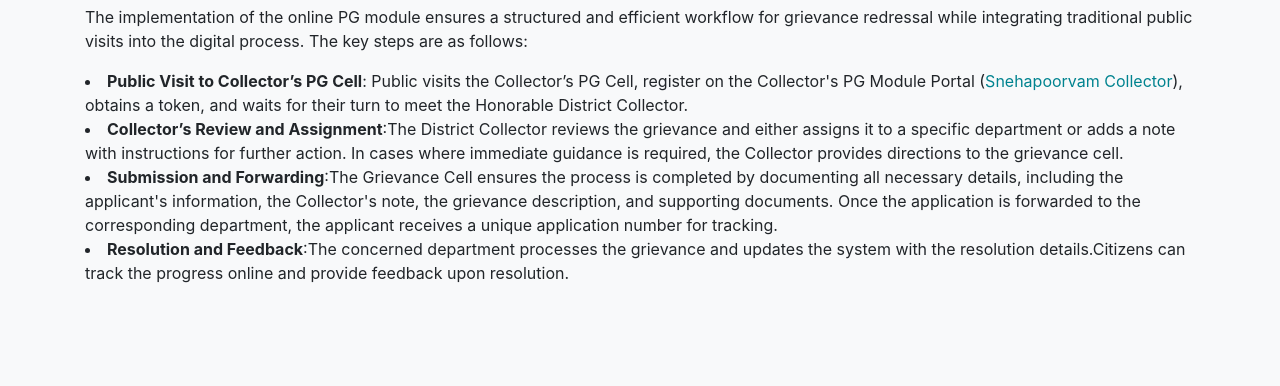
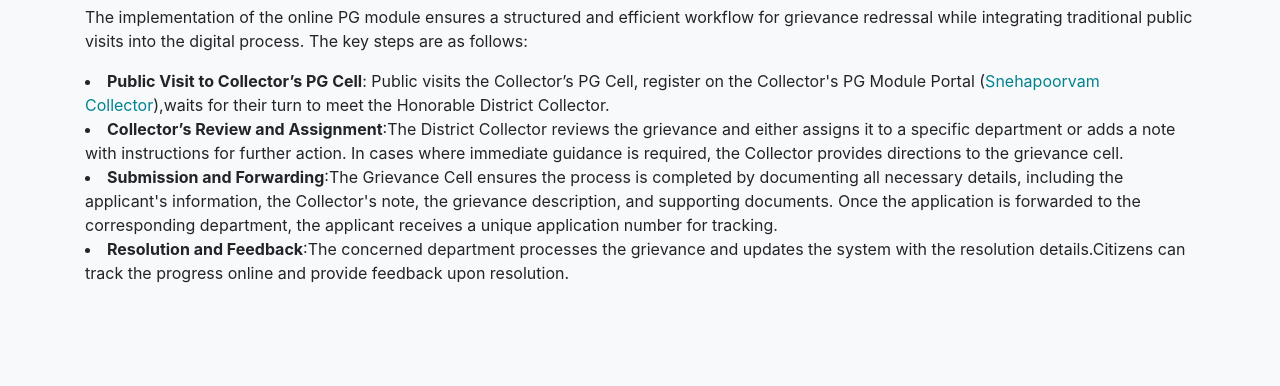
Before and after one commit to pgalp/pgalp.github.io, a plain HTML site: page workflow/index.html in a window 1280 px wide. Shown: the part 145-531 px from the top of the page. Drawn offline with Linux system fonts and the light colour scheme.

Commit message:
Update index.html

```diff
--- a/workflow/index.html
+++ b/workflow/index.html
@@ -477,7 +477,7 @@ html {
   </div>
 <div class="content-body col-12 content px-0 text-body"><p>The implementation of the online PG module ensures a structured and efficient workflow for grievance redressal while integrating traditional public visits into the digital process. The key steps are as follows:</p>
 <!-- <ul> -->
-<p><strong><li>Public Visit to Collector’s PG Cell</strong>: Public visits the Collector’s PG Cell, register on the Collector's PG Module Portal (<a href="https://edistrict.kerala.gov.in/">Snehapoorvam Collector</a>), obtains a token, and waits for their turn to meet the Honorable District Collector.</li>
+<p><strong><li>Public Visit to Collector’s PG Cell</strong>: Public visits the Collector’s PG Cell, register on the Collector's PG Module Portal (<a href="https://edistrict.kerala.gov.in/">Snehapoorvam Collector</a>),waits for their turn to meet the Honorable District Collector.</li>
 <li><strong>Collector’s Review and Assignment</strong>:The District Collector reviews the grievance and either assigns it to a specific department or adds a note with instructions for further action.
 In cases where immediate guidance is required, the Collector provides directions to the grievance cell.</li>
 <!-- <li><strong>Grievance Registration by PG Cell</strong>:The grievance cell registers the grievance in the online system(<a href="https://edistrict.kerala.gov.in/">https://edistrict.kerala.gov.in/</a>) ensuring it is documented with all necessary details such as applicant information, grievance description, and supporting documents.Once registered, the applicant receives a unique application number for tracking.</li> -->
```
